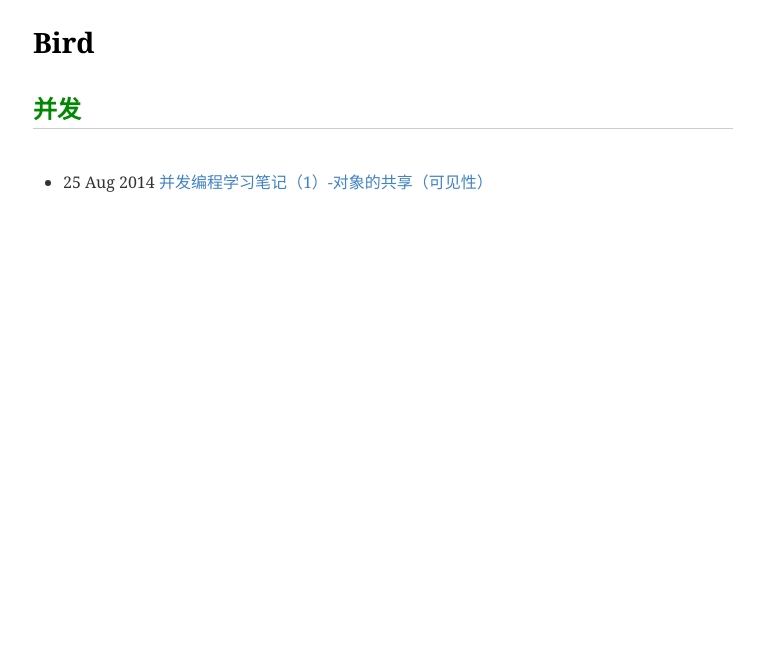
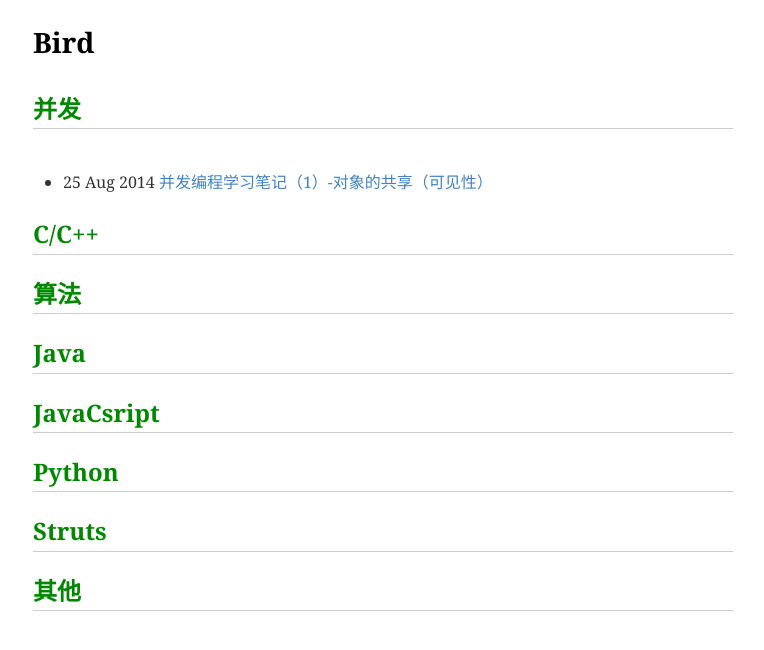
Before and after one commit to Qing-Shuang/Bird, a Jekyll site: the page built from index.html, in a window 1280 px wide. Shown: the top 650 px of the page, without its empty margins (257-1021 px from the left). Built offline with Jekyll 4.4.1, drawn with Linux system fonts in a browser that asks for light colours.

Commit message:
Update index.html

```diff
--- a/index.html
+++ b/index.html
@@ -16,3 +16,94 @@ title: Bird
 
 </ul>
 </div>
+
+<div>
+<h2>C/C++</h2>
+<ul>
+
+{% for post in site.tags.CAndC++ %}
+
+　　<li>{{ post.date | date_to_string }} <a href="{{ site.baseurl }}{{ post.url }}"> {{ post.title }}</a></li>
+
+{% endfor %}
+
+</ul>
+</div>
+
+<div>
+<h2>算法</h2>
+<ul>
+
+{% for post in site.tags.algorithm %}
+
+　　<li>{{ post.date | date_to_string }} <a href="{{ site.baseurl }}{{ post.url }}"> {{ post.title }}</a></li>
+
+{% endfor %}
+
+</ul>
+</div>
+
+<div>
+<h2>Java</h2>
+<ul>
+
+{% for post in site.tags.css %}
+
+　　<li>{{ post.date | date_to_string }} <a href="{{ site.baseurl }}{{ post.url }}"> {{ post.title }}</a></li>
+
+{% endfor %}
+
+</ul>
+</div>
+
+<div>
+<h2>JavaCsript</h2>
+<ul>
+
+{% for post in site.tags.js %}
+
+　　<li>{{ post.date | date_to_string }} <a href="{{ site.baseurl }}{{ post.url }}"> {{ post.title }}</a></li>
+
+{% endfor %}
+
+</ul>
+</div>
+
+<div>
+<h2>Python</h2>
+<ul>
+
+{% for post in site.tags.python %}
+
+　　<li>{{ post.date | date_to_string }} <a href="{{ site.baseurl }}{{ post.url }}"> {{ post.title }}</a></li>
+
+{% endfor %}
+
+</ul>
+</div>
+
+<div>
+<h2>Struts</h2>
+<ul>
+
+{% for post in site.tags.python %}
+
+　　<li>{{ post.date | date_to_string }} <a href="{{ site.baseurl }}{{ post.url }}"> {{ post.title }}</a></li>
+
+{% endfor %}
+
+</ul>
+</div>
+
+<div>
+<h2>其他</h2>
+<ul>
+
+{% for post in site.tags.other %}
+
+　　<li>{{ post.date | date_to_string }} <a href="{{ site.baseurl }}{{ post.url }}"> {{ post.title }}</a></li>
+
+{% endfor %}
+
+</ul>
+</div>
```
